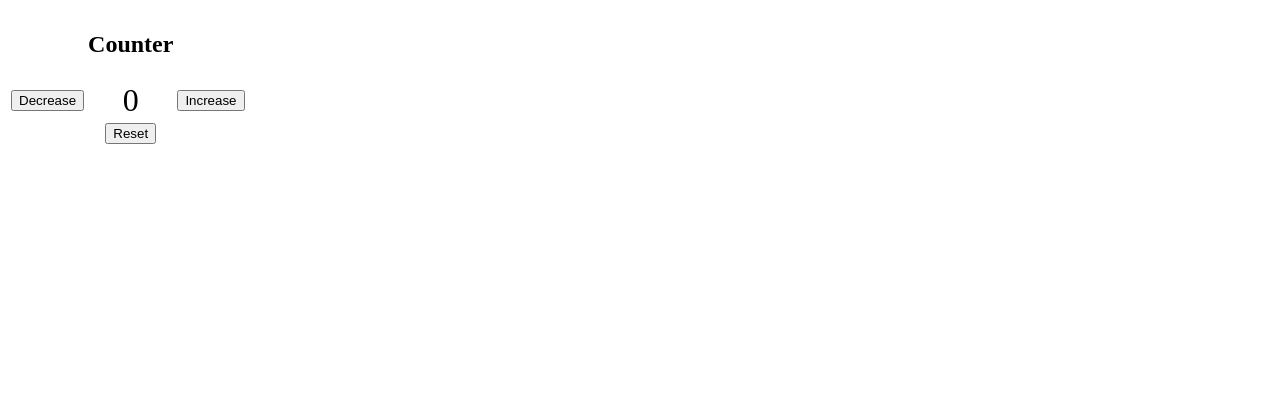
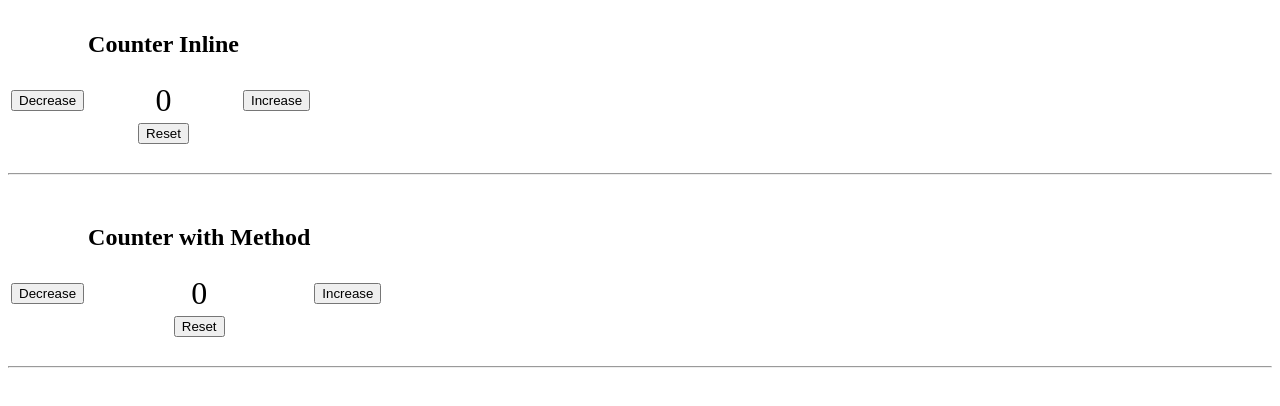
Before and after one commit to murat-yasar/Learn-WebDev, a Vue app in the folder Coursera/BoardInfinity/vue/first-vue-app/: page / in a window 1280 px wide. Shown: the top 406 px of the page. Built offline with nearby package versions, Linux system fonts and the light colour scheme.

Commit message:
Add methods to counter

```diff
--- a/Coursera/BoardInfinity/vue/first-vue-app/src/App.vue
+++ b/Coursera/BoardInfinity/vue/first-vue-app/src/App.vue
@@ -1,29 +1,50 @@
 <template>
   <table>
     <thead>
-      <tr>
-        <th></th>
-        <th><h2>Counter</h2></th>
-        <th></th>
-      </tr>
+      <tr><th></th><th><h2>Counter Inline</h2></th><th></th></tr>
     </thead>
     <tbody>
       <tr>
-        <td><button @click="counter-=1">Decrease</button></td>
+        <td><button v-on:click="counter1-=1">Decrease</button></td>
         <td style="text-align: center;">
-          <span v-bind:style="{ fontSize: '2rem'}">{{ counter }}</span>
+          <span v-bind:style="{ fontSize: '2rem'}">{{ counter1 }}</span>
         </td>
-        <td><button v-on:click="counter+=1">Increase</button></td>
+        <td><button @click="counter1+=1">Increase</button></td>
       </tr>
       <tr>
         <td></td>
         <td style="text-align: center;">
-          <button v-on:click="counter=0">Reset</button>
+          <button @click="counter1=0">Reset</button>
         </td>
         <td></td>
       </tr>
     </tbody>
   </table>
+
+  <br><hr><br>
+
+   <table>
+    <thead>
+      <tr><th></th><th><h2>Counter with Method</h2></th><th></th></tr>
+    </thead>
+    <tbody>
+      <tr>
+        <td><button @click="decrease(1)">Decrease</button></td>
+        <td style="text-align: center;"><span v-bind:style="{ fontSize: '2rem'}">{{ counter2 }}</span></td>
+        <td><button @click="increase(1)">Increase</button></td>
+      </tr>
+      <tr>
+        <td></td>
+        <td style="text-align: center;"><button @click="reset()">Reset</button></td>
+        <td></td>
+      </tr>
+    </tbody>
+  </table>
+
+  <br><hr><br>
+
+
+
 </template>
 
 <script>
@@ -32,7 +53,19 @@ export default {
   name: 'App',
   data() {
     return {
-      counter: 0,
+      counter1: 0,
+      counter2: 0
+    }
+  },
+  methods: {
+    increase(num){
+      this.counter2 += num
+    },
+    decrease(num){
+      this.counter2 -= num
+    },
+    reset() {
+      this.counter2 = 0
     }
   }
 }
```
